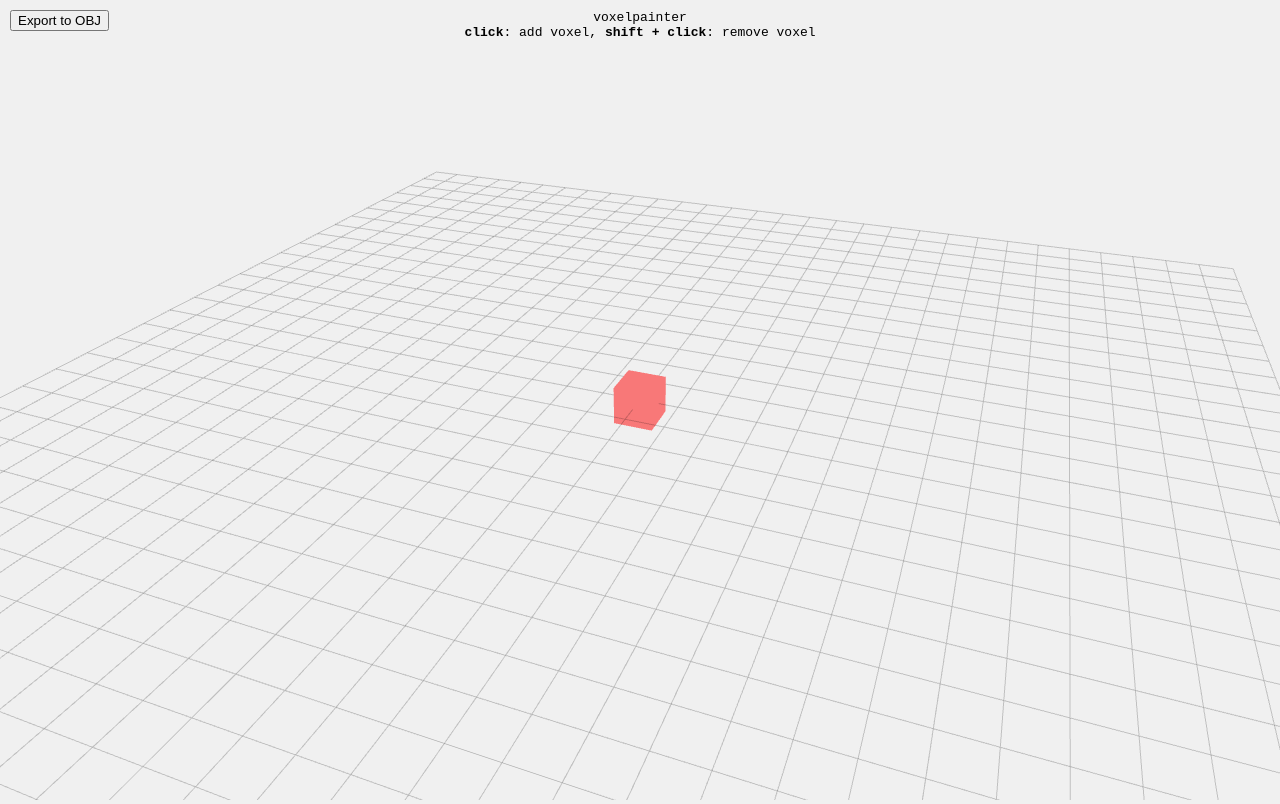
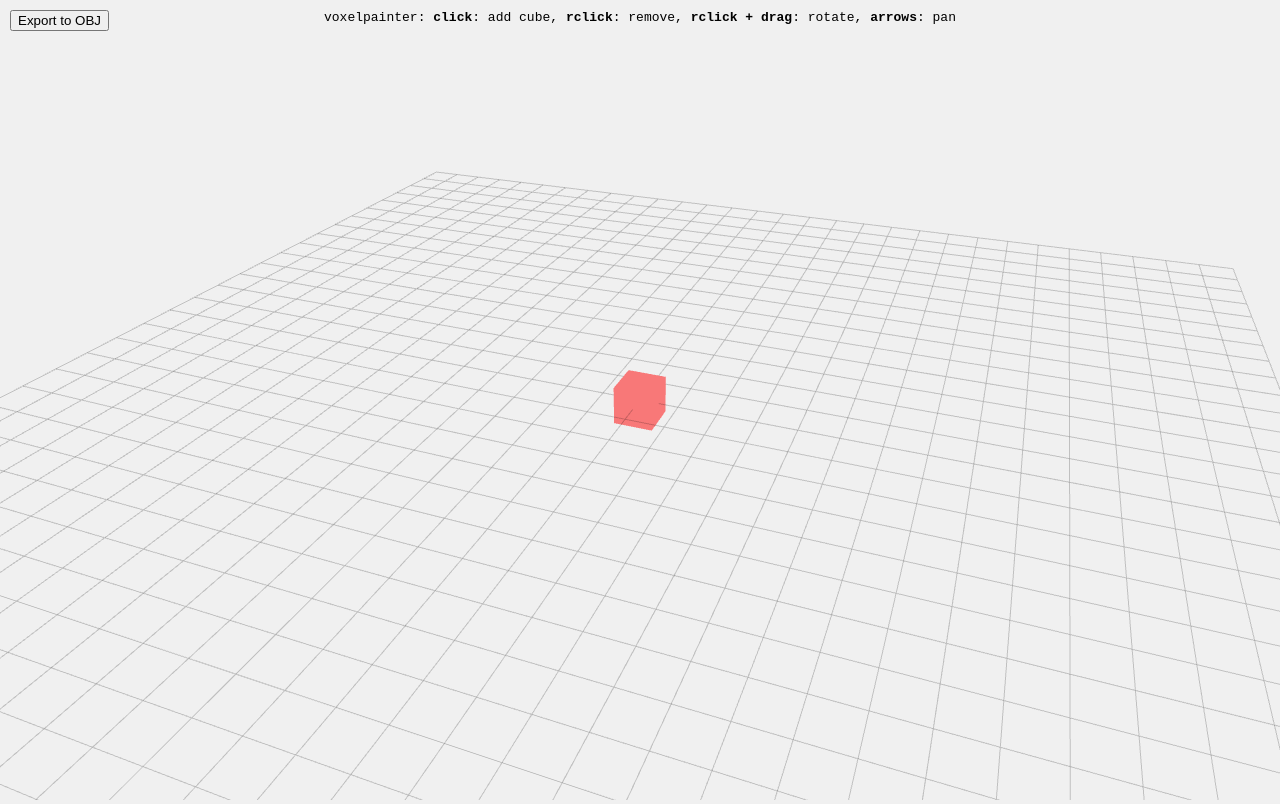
Before and after one commit to tapio/weep, a plain HTML site: page tools/voxelpainter/voxelpainter.html in a window 1280 px wide. Drawn offline with Linux system fonts and the light colour scheme; animation ran at ten frames a second.

Commit message:
Voxelpainter: Tune info text.

```diff
--- a/tools/voxelpainter/voxelpainter.html
+++ b/tools/voxelpainter/voxelpainter.html
@@ -30,8 +30,9 @@
 
 		<div id="container">
 			<div id="info">
-				voxelpainter<br>
-				<strong>click</strong>: add voxel, <strong>shift + click</strong>: remove voxel
+				voxelpainter:
+				<strong>click</strong>: add cube, <strong>rclick</strong>: remove,
+				<strong>rclick + drag</strong>: rotate, <strong>arrows</strong>: pan
 			</div>
 			<div id="controls">
 				<button id="export-obj">Export to OBJ</button>
```
